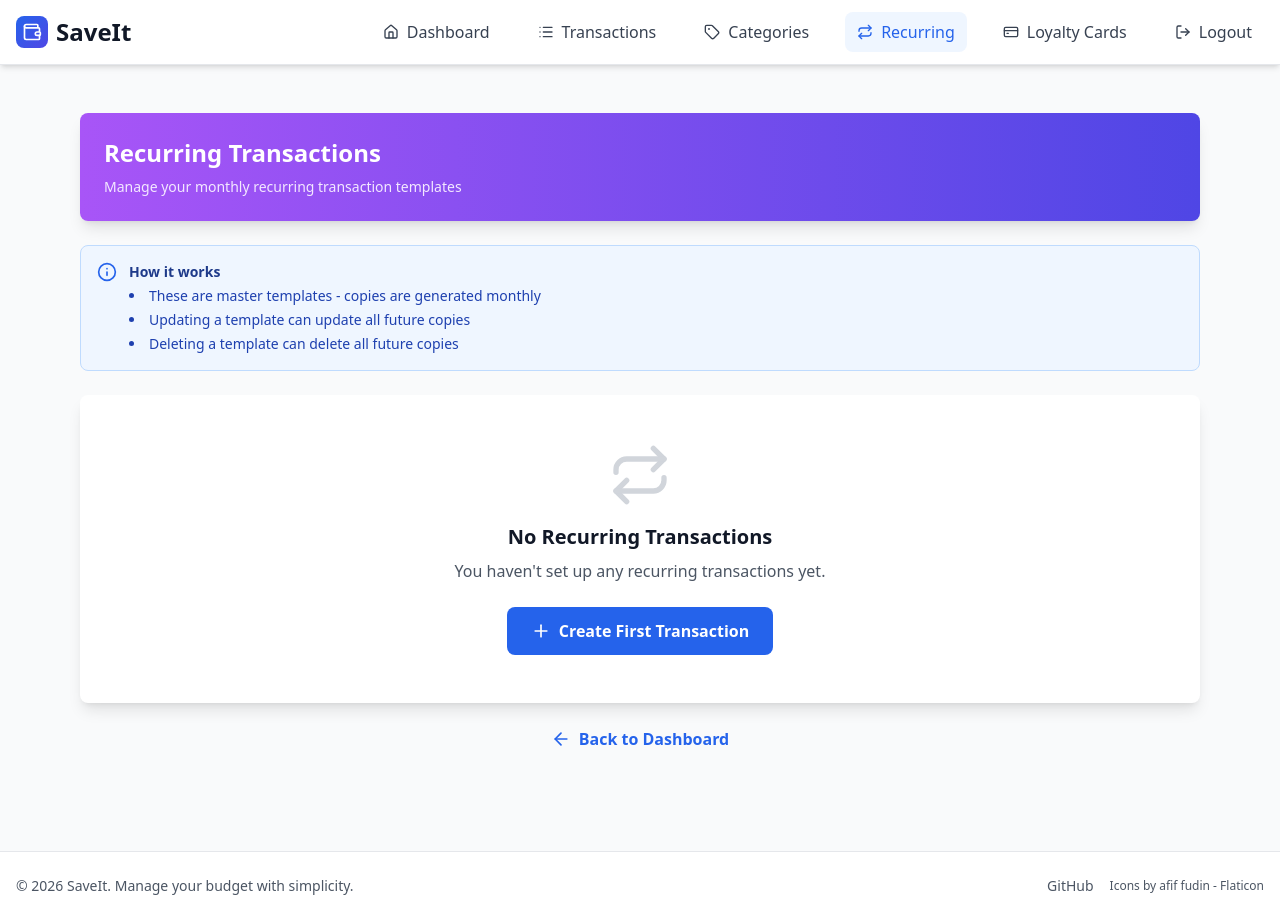
After one commit to Orfico/saveit, a Django app: page /recurring-transactions/ in a window 1280 px wide. The commit adds this page. Run offline with Django 5.2, Linux system fonts and the light colour scheme; the visitor is signed in with stand-in values (Sample User, id 1); data that the repository does not hold is empty; some libraries are stand-ins or nearby versions.

Commit message:
recurring transactions section

```diff
--- a/core/urls.py
+++ b/core/urls.py
@@ -47,6 +47,11 @@ urlpatterns = [
     path('transactions/<int:pk>/edit/', views.TransactionUpdateView.as_view(), name='transaction_update'),
     path('transactions/<int:pk>/delete/', views.TransactionDeleteView.as_view(), name='transaction_delete'),
 
+    # Recurring Transactions
+path('recurring-transactions/', views.RecurringTransactionsView.as_view(), name='recurring_transactions'),
+path('recurring-transactions/<int:pk>/update/', views.RecurringTransactionUpdateView.as_view(), name='recurring_transaction_update'),
+path('recurring-transactions/<int:pk>/delete/', views.RecurringTransactionDeleteView.as_view(), name='recurring_transaction_delete'),
+
     # Categories
     path('categories/', views.CategoryListView.as_view(), name='categories_list'),
     path('categories/<int:pk>/delete/', views.CategoryDeleteView.as_view(), name='category_delete'),
--- a/core/views.py
+++ b/core/views.py
@@ -525,3 +525,128 @@ class CategoryListView(LoginRequiredMixin, ListView):
         return Category.objects.filter(user=self.request.user).annotate(
             transaction_count=models.Count('transactions')
         ).order_by('type', 'name')
+
+class RecurringTransactionsView(LoginRequiredMixin, ListView):
+    """Manage recurring transaction templates"""
+    model = Transaction
+    template_name = 'core/recurring_transactions.html'
+    context_object_name = 'recurring_transactions'
+
+    def get_queryset(self):
+        return Transaction.objects.filter(
+            user=self.request.user,
+            is_recurring=True
+        ).select_related('category').order_by('-date')
+
+class RecurringTransactionDeleteView(LoginRequiredMixin, View):
+    """Delete recurring master and optionally all copies"""
+
+    def post(self, request, pk):
+        try:
+            data = json.loads(request.body)
+            delete_copies = data.get('delete_copies', False)
+
+            # Get master transaction
+            master = Transaction.objects.get(pk=pk, user=request.user, is_recurring=True)
+
+            deleted_count = 0
+
+            # Delete copies if requested
+            if delete_copies:
+                # Find all copies: same user, category, description, amount
+                copies = Transaction.objects.filter(
+                    user=request.user,
+                    category=master.category,
+                    description=master.description,
+                    amount=master.amount,
+                    is_recurring=False,
+                    date__gte=master.date  # Only future/current copies
+                )
+                deleted_count = copies.count()
+                copies.delete()
+
+            # Delete master
+            master.delete()
+
+            return JsonResponse({
+                'success': True,
+                'message': f'Recurring transaction deleted. {"" if not delete_copies else f"{deleted_count} copies also deleted."}'
+            })
+
+        except Transaction.DoesNotExist:
+            return JsonResponse({
+                'success': False,
+                'error': 'Recurring transaction not found'
+            }, status=404)
+        except Exception as e:
+            logger.error(f"Error deleting recurring transaction: {e}")
+            return JsonResponse({
+                'success': False,
+                'error': str(e)
+            }, status=500)
+
+class RecurringTransactionUpdateView(LoginRequiredMixin, View):
+    """Update recurring master and optionally all future copies"""
+
+    def post(self, request, pk):
+        try:
+            data = json.loads(request.body)
+            update_copies = data.get('update_copies', False)
+
+            # Get master transaction
+            master = Transaction.objects.get(pk=pk, user=request.user, is_recurring=True)
+
+            # Store old values for finding copies
+            old_category = master.category
+            old_description = master.description
+            old_amount = master.amount
+
+            # Update master
+            if 'amount' in data:
+                master.amount = data['amount']
+            if 'category_id' in data:
+                master.category_id = data['category_id']
+            if 'description' in data:
+                master.description = data['description']
+            if 'notes' in data:
+                master.notes = data['notes']
+
+            master.save()
+
+            updated_count = 0
+
+            # Update future copies if requested
+            if update_copies:
+                today = timezone.now().date()
+                copies = Transaction.objects.filter(
+                    user=request.user,
+                    category=old_category,
+                    description=old_description,
+                    amount=old_amount,
+                    is_recurring=False,
+                    date__gte=today  # Only future copies
+                )
+
+                updated_count = copies.update(
+                    amount=master.amount,
+                    category=master.category,
+                    description=master.description,
+                    notes=master.notes
+                )
+
+            return JsonResponse({
+                'success': True,
+                'message': f'Recurring transaction updated. {"" if not update_copies else f"{updated_count} future copies also updated."}'
+            })
+
+        except Transaction.DoesNotExist:
+            return JsonResponse({
+                'success': False,
+                'error': 'Recurring transaction not found'
+            }, status=404)
+        except Exception as e:
+            logger.error(f"Error updating recurring transaction: {e}")
+            return JsonResponse({
+                'success': False,
+                'error': str(e)
+            }, status=500)
--- a/templates/base.html
+++ b/templates/base.html
@@ -62,6 +62,12 @@
                         <span>Categories</span>
                     </a>
 
+                    <a href="{% url 'core:recurring_transactions' %}"
+                        class="flex items-center gap-2 px-3 py-2 rounded-lg hover:bg-blue-50 transition-colors {% if request.resolver_match.url_name == 'recurring_transactions' %}bg-blue-50 text-blue-600{% else %}text-gray-700{% endif %}">
+                        <i data-lucide="repeat" class="w-4 h-4"></i>
+                        <span>Recurring</span>
+                    </a>
+
                     <a href="{% url 'core:loyalty_cards_list' %}"
                         class="text-gray-700 hover:text-blue-600 px-3 py-2 rounded-md font-medium flex items-center gap-2">
                         <i data-lucide="credit-card" class="w-4 h-4"></i>
@@ -103,6 +109,12 @@
                         class="flex items-center gap-2 px-3 py-2 rounded-lg hover:bg-blue-50 transition-colors {% if request.resolver_match.url_name == 'categories_list' %}bg-blue-50 text-blue-600{% else %}text-gray-700{% endif %}">
                             <i data-lucide="tag" class="w-4 h-4"></i>
                             <span>Categories</span>
+                    </a>
+
+                    <a href="{% url 'core:recurring_transactions' %}"
+                        class="flex items-center gap-2 px-3 py-2 rounded-lg hover:bg-blue-50 transition-colors {% if request.resolver_match.url_name == 'recurring_transactions' %}bg-blue-50 text-blue-600{% else %}text-gray-700{% endif %}">
+                            <i data-lucide="repeat" class="w-4 h-4"></i>
+                            <span>Recurring</span>
                     </a>
 
                     <a href="{% url 'core:loyalty_cards_list' %}"
--- /dev/null
+++ b/templates/core/recurring_transactions.html
@@ -0,0 +1,296 @@
+{% extends 'base.html' %}
+{% load static %}
+
+{% block title %}Recurring Transactions - SaveIt{% endblock %}
+
+{% block content %}
+<div class="max-w-6xl mx-auto p-4">
+    <!-- Header -->
+    <div class="bg-gradient-to-r from-purple-500 to-indigo-600 text-white rounded-lg shadow-lg p-6 mb-6">
+        <h1 class="text-2xl font-bold mb-2">Recurring Transactions</h1>
+        <p class="text-purple-100 text-sm">Manage your monthly recurring transaction templates</p>
+    </div>
+
+    <!-- Info Box -->
+    <div class="bg-blue-50 border border-blue-200 rounded-lg p-4 mb-6">
+        <div class="flex gap-3">
+            <i data-lucide="info" class="w-5 h-5 text-blue-600 flex-shrink-0"></i>
+            <div class="text-sm text-blue-900">
+                <p class="font-semibold mb-1">How it works</p>
+                <ul class="list-disc list-inside space-y-1 text-blue-800">
+                    <li>These are master templates - copies are generated monthly</li>
+                    <li>Updating a template can update all future copies</li>
+                    <li>Deleting a template can delete all future copies</li>
+                </ul>
+            </div>
+        </div>
+    </div>
+
+    <!-- Recurring Transactions List -->
+    {% if recurring_transactions %}
+    <div class="space-y-4">
+        {% for transaction in recurring_transactions %}
+        <div class="bg-white rounded-lg shadow-lg p-6">
+            <div class="flex flex-col lg:flex-row lg:items-center justify-between gap-4">
+                <!-- Transaction Info -->
+                <div class="flex-1">
+                    <div class="flex items-center gap-3 mb-2">
+                        <div class="w-3 h-3 rounded-full" style="background-color: {{ transaction.category.color }};"></div>
+                        <h3 class="text-lg font-bold text-gray-900">{{ transaction.description }}</h3>
+                        <span class="px-2 py-1 text-xs rounded-full {% if transaction.amount > 0 %}bg-green-100 text-green-800{% else %}bg-red-100 text-red-800{% endif %}">
+                            {{ transaction.category.get_type_display }}
+                        </span>
+                    </div>
+
+                    <div class="grid grid-cols-1 sm:grid-cols-3 gap-2 text-sm text-gray-600">
+                        <div class="flex items-center gap-2">
+                            <i data-lucide="tag" class="w-4 h-4"></i>
+                            {{ transaction.category.name }}
+                        </div>
+                        <div class="flex items-center gap-2">
+                            <i data-lucide="euro" class="w-4 h-4"></i>
+                            <span class="font-semibold {% if transaction.amount > 0 %}text-green-600{% else %}text-red-600{% endif %}">
+                                €{{ transaction.amount|floatformat:2 }}
+                            </span>
+                        </div>
+                        <div class="flex items-center gap-2">
+                            <i data-lucide="calendar" class="w-4 h-4"></i>
+                            Day {{ transaction.date.day }} of month
+                        </div>
+                    </div>
+
+                    {% if transaction.notes %}
+                    <p class="text-sm text-gray-500 mt-2">{{ transaction.notes }}</p>
+                    {% endif %}
+                </div>
+
+                <!-- Actions -->
+                <div class="flex gap-2">
+                    <button
+                        onclick="editTransaction({{ transaction.id }}, '{{ transaction.description|escapejs }}', {{ transaction.amount }}, {{ transaction.category.id }}, '{{ transaction.notes|escapejs }}')"
+                        class="flex items-center gap-2 px-4 py-2 bg-blue-600 hover:bg-blue-700 text-white rounded-lg transition"
+                    >
+                        <i data-lucide="edit" class="w-4 h-4"></i>
+                        <span>Edit</span>
+                    </button>
+                    <button
+                        onclick="deleteTransaction({{ transaction.id }}, '{{ transaction.description|escapejs }}')"
+                        class="flex items-center gap-2 px-4 py-2 bg-red-600 hover:bg-red-700 text-white rounded-lg transition"
+                    >
+                        <i data-lucide="trash-2" class="w-4 h-4"></i>
+                        <span>Delete</span>
+                    </button>
+                </div>
+            </div>
+        </div>
+        {% endfor %}
+    </div>
+    {% else %}
+    <!-- Empty State -->
+    <div class="bg-white rounded-lg shadow-lg p-12 text-center">
+        <i data-lucide="repeat" class="w-16 h-16 text-gray-300 mx-auto mb-4"></i>
+        <h3 class="text-xl font-bold text-gray-900 mb-2">No Recurring Transactions</h3>
+        <p class="text-gray-600 mb-6">You haven't set up any recurring transactions yet.</p>
+        <a
+            href="{% url 'core:transaction_create' %}"
+            class="inline-flex items-center gap-2 bg-blue-600 hover:bg-blue-700 text-white px-6 py-3 rounded-lg font-semibold transition"
+        >
+            <i data-lucide="plus" class="w-5 h-5"></i>
+            Create First Transaction
+        </a>
+    </div>
+    {% endif %}
+
+    <!-- Back Button -->
+    <div class="text-center mt-6">
+        <a
+            href="{% url 'core:dashboard' %}"
+            class="inline-flex items-center gap-2 text-blue-600 hover:text-blue-700 font-semibold"
+        >
+            <i data-lucide="arrow-left" class="w-5 h-5"></i>
+            Back to Dashboard
+        </a>
+    </div>
+</div>
+
+<!-- Edit Modal -->
+<div id="editModal" class="hidden fixed inset-0 bg-black bg-opacity-50 z-50 flex items-center justify-center p-4">
+    <div class="bg-white rounded-lg shadow-xl max-w-md w-full p-6">
+        <h3 class="text-xl font-bold mb-4">Edit Recurring Transaction</h3>
+
+        <form id="editForm" class="space-y-4">
+            <input type="hidden" id="editId">
+
+            <div>
+                <label class="block text-sm font-medium text-gray-700 mb-1">Description</label>
+                <input
+                    type="text"
+                    id="editDescription"
+                    class="w-full border border-gray-300 rounded-lg px-3 py-2 focus:ring-2 focus:ring-blue-500"
+                    required
+                >
+            </div>
+
+            <div>
+                <label class="block text-sm font-medium text-gray-700 mb-1">Amount (€)</label>
+                <input
+                    type="number"
+                    step="0.01"
+                    id="editAmount"
+                    class="w-full border border-gray-300 rounded-lg px-3 py-2 focus:ring-2 focus:ring-blue-500"
+                    required
+                >
+            </div>
+
+            <div>
+                <label class="block text-sm font-medium text-gray-700 mb-1">Category</label>
+                <select
+                    id="editCategory"
+                    class="w-full border border-gray-300 rounded-lg px-3 py-2 focus:ring-2 focus:ring-blue-500"
+                    required
+                >
+                    {% for category in categories %}
+                    <option value="{{ category.id }}">{{ category.name }}</option>
+                    {% endfor %}
+                </select>
+            </div>
+
+            <div>
+                <label class="block text-sm font-medium text-gray-700 mb-1">Notes</label>
+                <textarea
+                    id="editNotes"
+                    class="w-full border border-gray-300 rounded-lg px-3 py-2 focus:ring-2 focus:ring-blue-500"
+                    rows="3"
+                ></textarea>
+            </div>
+
+            <div class="bg-yellow-50 border border-yellow-200 rounded-lg p-3">
+                <label class="flex items-start gap-2 cursor-pointer">
+                    <input type="checkbox" id="updateCopies" class="mt-1">
+                    <span class="text-sm text-yellow-900">
+                        <strong>Update all future copies</strong><br>
+                        This will update all future monthly copies with these new values
+                    </span>
+                </label>
+            </div>
+
+            <div class="flex gap-2">
+                <button
+                    type="submit"
+                    class="flex-1 bg-blue-600 hover:bg-blue-700 text-white px-4 py-2 rounded-lg font-semibold transition"
+                >
+                    Save Changes
+                </button>
+                <button
+                    type="button"
+                    onclick="closeEditModal()"
+                    class="flex-1 bg-gray-200 hover:bg-gray-300 text-gray-700 px-4 py-2 rounded-lg font-semibold transition"
+                >
+                    Cancel
+                </button>
+            </div>
+        </form>
+    </div>
+</div>
+
+<script>
+const csrftoken = document.querySelector('[name=csrfmiddlewaretoken]')?.value ||
+                  document.querySelector('meta[name="csrf-token"]')?.content;
+
+function editTransaction(id, description, amount, categoryId, notes) {
+    document.getElementById('editId').value = id;
+    document.getElementById('editDescription').value = description;
+    document.getElementById('editAmount').value = amount;
+    document.getElementById('editCategory').value = categoryId;
+    document.getElementById('editNotes').value = notes || '';
+    document.getElementById('updateCopies').checked = false;
+    document.getElementById('editModal').classList.remove('hidden');
+}
+
+function closeEditModal() {
+    document.getElementById('editModal').classList.add('hidden');
+}
+
+document.getElementById('editForm').addEventListener('submit', async (e) => {
+    e.preventDefault();
+
+    const id = document.getElementById('editId').value;
+    const updateCopies = document.getElementById('updateCopies').checked;
+
+    try {
+        const response = await fetch(`/recurring-transactions/${id}/update/`, {
+            method: 'POST',
+            headers: {
+                'X-CSRFToken': csrftoken,
+                'Content-Type': 'application/json'
+            },
+            body: JSON.stringify({
+                description: document.getElementById('editDescription').value,
+                amount: parseFloat(document.getElementById('editAmount').value),
+                category_id: parseInt(document.getElementById('editCategory').value),
+                notes: document.getElementById('editNotes').value,
+                update_copies: updateCopies
+            })
+        });
+
+        const data = await response.json();
+
+        if (data.success) {
+            alert(data.message);
+            location.reload();
+        } else {
+            alert(data.error);
+        }
+    } catch (error) {
+        console.error('Error:', error);
+        alert('An error occurred while updating the transaction');
+    }
+});
+
+async function deleteTransaction(id, description) {
+    const deleteCopies = confirm(
+        `Delete recurring transaction "${description}"?\n\n` +
+        'Click OK to also delete all future copies, or Cancel to keep them.'
+    );
+
+    if (deleteCopies === null) return; // User cancelled first prompt
+
+    try {
+        const response = await fetch(`/recurring-transactions/${id}/delete/`, {
+            method: 'POST',
+            headers: {
+                'X-CSRFToken': csrftoken,
+                'Content-Type': 'application/json'
+            },
+            body: JSON.stringify({
+                delete_copies: deleteCopies
+            })
+        });
+
+        const data = await response.json();
+
+        if (data.success) {
+            alert(data.message);
+            location.reload();
+        } else {
+            alert(data.error);
+        }
+    } catch (error) {
+        console.error('Error:', error);
+        alert('An error occurred while deleting the transaction');
+    }
+}
+
+// Close modal on outside click
+document.getElementById('editModal').addEventListener('click', (e) => {
+    if (e.target.id === 'editModal') {
+        closeEditModal();
+    }
+});
+
+// Initialize Lucide icons
+if (typeof lucide !== 'undefined') {
+    lucide.createIcons();
+}
+</script>
+{% endblock %}
```
